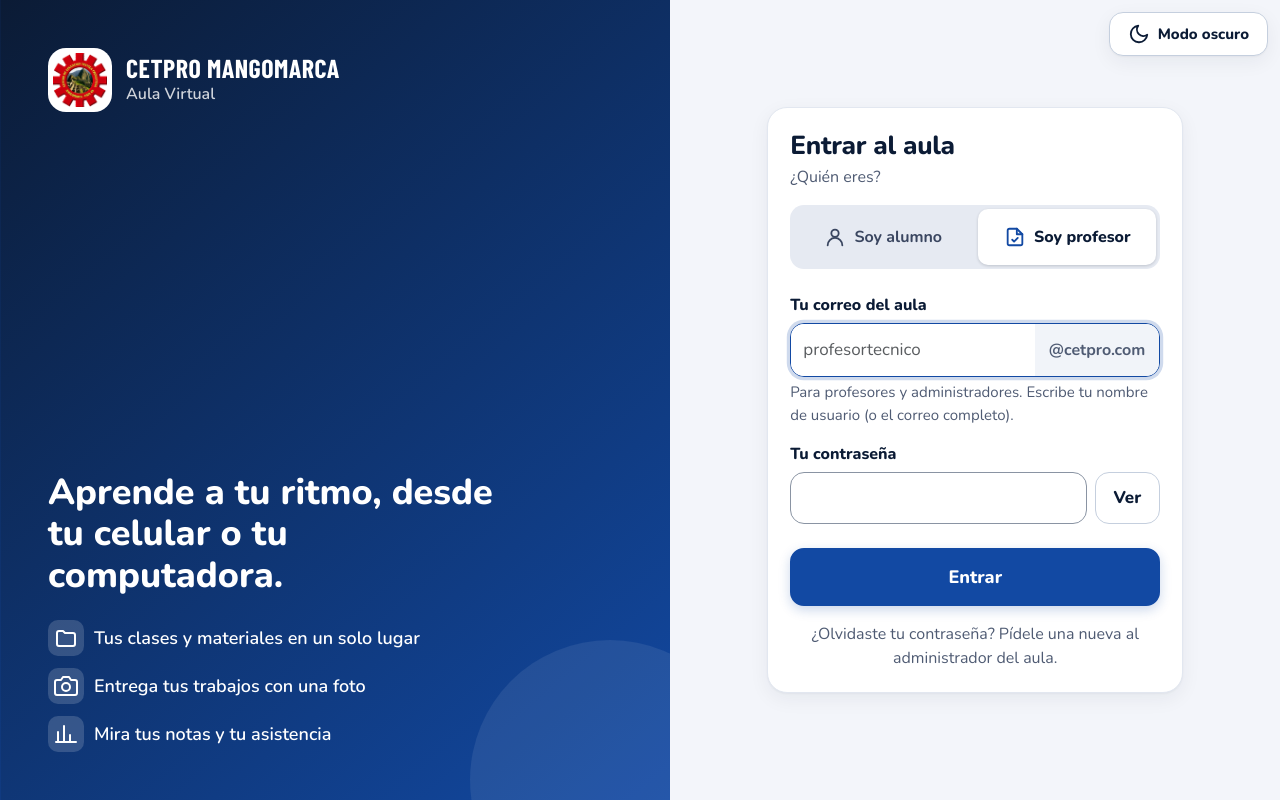
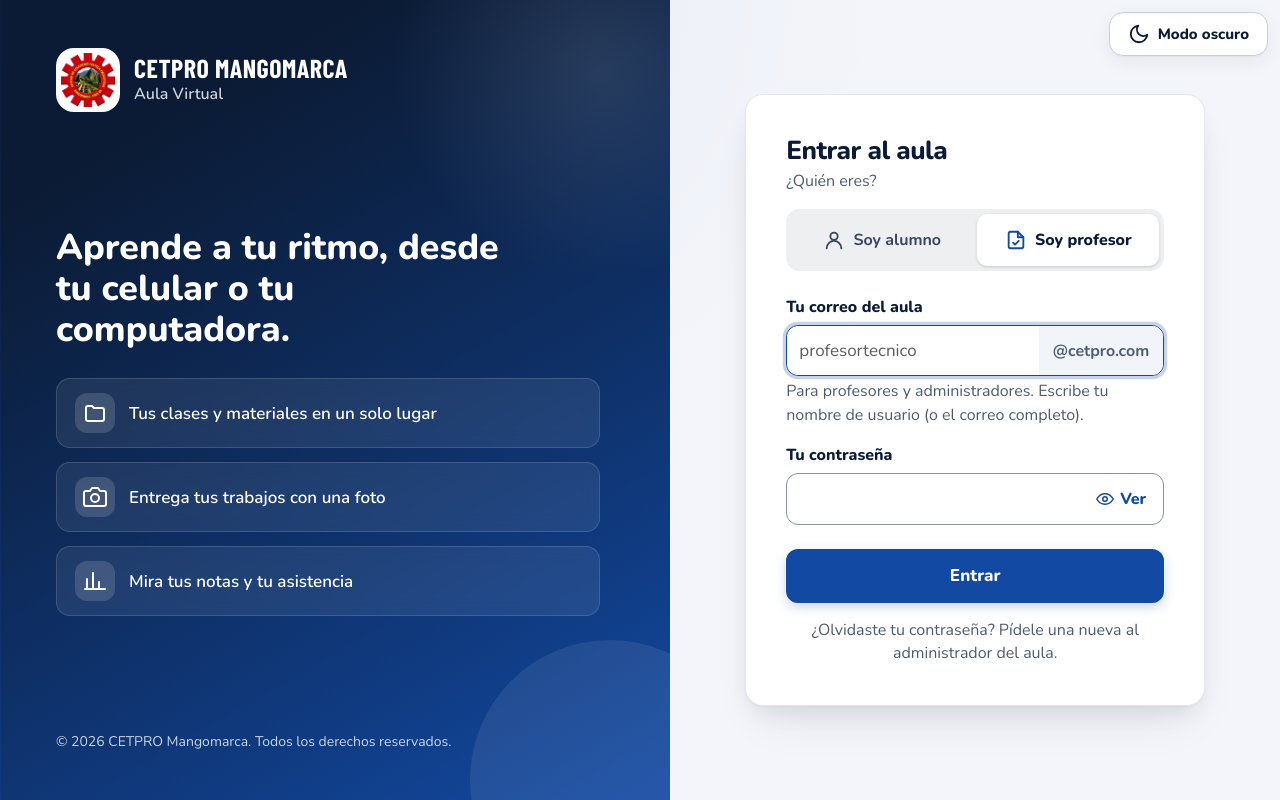
Before and after one commit to Mizunoms/AulaVirtualCetpro, a Django app: page /login?como=personal in a window 1280 px wide. Run offline with Django 5.2, Linux system fonts and the light colour scheme; data that the repository does not hold is empty; some web fonts are replaced.

Commit message:
feat: rediseño de la pantalla de entrada
Adaptado de la propuesta de diseño: tarjeta de 18 px con sombra suave, campos de 52 px,
selector «Soy alumno / Soy profesor» como pastilla, «Ver» con ícono dentro del campo de
contraseña, tarjetas de ventajas translúcidas y pie con derechos en la columna de la marca.
Los colores siguen saliendo de los ajustes del aula. Se conservan todos los textos conocidos.

- En celular el botón de modo claro/oscuro tiene su propia fila (ya no tapa el nombre del CETPRO).
- El número de ejemplo del DNI sube de 2.2:1 a 4.9:1 de contraste.
- Pruebas nuevas en tests/test_accesibilidad.py.

Co-Authored-By: Claude Sonnet 5.5 <noreply@anthropic.com>

```diff
--- a/static/css/app.css
+++ b/static/css/app.css
@@ -335,7 +335,7 @@ textarea.form-control { min-height: 96px; }
 .ayuda { font-size: .9375rem; color: var(--texto-2); margin-top: .25rem; }
 .paso { font-size: 1rem; font-weight: 800; color: var(--texto-2); margin-bottom: .5rem; }
 .campo-grande { font-size: 1.5rem !important; letter-spacing: .1em; font-weight: 800; text-align: center; }
-.campo-grande::placeholder { color: #A7B0C0; font-weight: 600; }
+.campo-grande::placeholder { color: #66718A; font-weight: 600; } /* 4.9:1 sobre blanco (antes 2.2:1) */
 
 /* Opciones tipo botón (radio) */
 .opciones { display: grid; grid-template-columns: repeat(auto-fit, minmax(110px, 1fr)); gap: 6px; background: #E6EAF2; padding: 4px; border-radius: 14px; }
@@ -1359,3 +1359,80 @@ body.sin-animacion *, body.sin-animacion *::before, body.sin-animacion *::after
 body.sin-animacion dialog::backdrop { animation: none !important; }
 body.sin-animacion .confeti { display: none !important; }
 @media print { *, *::before, *::after { animation: none !important; transition: none !important; } }
+
+/* ===== Pantalla de entrada (rediseño): más aire, tarjeta cómoda, marca con presencia =====
+   Los colores salen de los ajustes del aula (--navy, --azul…), así que si el administrador cambia los colores, esto los sigue. */
+.publica { background: radial-gradient(ellipse at 15% 0%, rgba(18, 73, 163, .07), transparent 45%), var(--fondo); }
+.publica-lado:not(.con-foto) {
+  background-image: linear-gradient(150deg, var(--navy) 0%, var(--navy) 18%, color-mix(in srgb, var(--navy) 55%, var(--azul)) 58%, var(--azul) 100%);
+}
+.publica-lado::before {
+  content: ''; position: absolute; top: -140px; right: -140px; width: 420px; height: 420px; border-radius: 50%;
+  background: radial-gradient(circle, rgba(255, 255, 255, .11), transparent 70%); pointer-events: none;
+}
+.publica-pie { display: none; margin: 0; font-size: .875rem; color: rgba(255, 255, 255, .78); }
+
+/* La tarjeta: esquinas más redondas, sombra suave en capas, letra de ayuda más cómoda de leer */
+.publica-caja > .tarjeta {
+  border-radius: 18px; border: 1px solid var(--borde);
+  box-shadow: 0 1px 2px rgba(15, 23, 42, .04), 0 12px 24px -8px rgba(15, 23, 42, .08), 0 24px 48px -16px rgba(15, 23, 42, .1);
+}
+.publica-caja h1 { letter-spacing: -.02em; }
+.publica-caja .ayuda, .publica-caja p.texto-2 { font-size: 1rem; line-height: 1.45; }
+.publica-caja .form-label { font-size: 1rem; }
+
+/* Campos más altos y cómodos para el dedo, con un aro de enfoque suave */
+.publica-caja .form-control { min-height: 52px; border-radius: 12px; border-width: 1.5px; font-size: 1.0625rem; }
+.publica-caja .form-control:focus, .publica-caja .campo-correo:focus-within {
+  border-color: var(--azul); box-shadow: 0 0 0 .2rem rgba(18, 73, 163, .22); box-shadow: 0 0 0 .2rem color-mix(in srgb, var(--azul) 24%, transparent);
+}
+.publica-caja .campo-correo { border-width: 1.5px; border-radius: 12px; }
+.publica-caja .campo-correo .form-control { min-height: 49px; box-shadow: none; }
+.publica-caja .btn-lg { min-height: 54px; border-radius: 12px; font-size: 1.0625rem; }
+
+/* Selector «Soy alumno / Soy profesor» como pastilla */
+.publica-caja .opciones { background: #EEF1F6; background: color-mix(in srgb, var(--texto) 7%, var(--superficie)); padding: 5px; gap: 4px; border-radius: 14px; }
+.opcion-entrar { transition: background-color .2s ease, color .2s ease, box-shadow .2s ease; min-height: 52px; font-size: 1rem; }
+
+/* La contraseña: «Ver» adentro del campo, con su ícono (sigue siendo una palabra: más claro que un ícono solo) */
+.campo-clave { position: relative; }
+.campo-clave .form-control { padding-right: 6.25rem; }
+.ver-clave {
+  position: absolute; right: 6px; top: 50%; transform: translateY(-50%); min-height: 44px; min-width: 44px; padding: 0 .75rem; border: 0; border-radius: 10px;
+  background: transparent; color: var(--azul); font-weight: 800; font-size: 1rem; display: inline-flex; align-items: center; gap: .375rem;
+}
+.ver-clave:hover { background: rgba(18, 73, 163, .08); }
+.ver-clave:active { transform: translateY(-50%) scale(.97); }
+.ver-clave[aria-pressed="true"] { background: rgba(18, 73, 163, .12); }
+:where(html[data-tema="oscuro"]) .ver-clave { color: var(--azul-texto); }
+:where(html[data-tema="oscuro"]) .ver-clave:hover, :where(html[data-tema="oscuro"]) .ver-clave[aria-pressed="true"] { background: rgba(255, 255, 255, .1); }
+
+/* Enlaces de abajo: claros y fáciles de tocar */
+.enlace-secundario { display: inline-flex; align-items: center; gap: .375rem; min-height: 44px; font-weight: 800; font-size: 1.0625rem; text-underline-offset: 3px; }
+
+@media (min-width: 992px) {
+  .publica-lado { padding: 3rem 3.5rem; }
+  .publica-centro { max-width: 34rem; }
+  .publica-lado .lema { font-size: clamp(2rem, 2.8vw, 2.75rem); line-height: 1.15; margin-bottom: 1.75rem; }
+  .publica-lado .puntos { gap: .875rem; font-size: 1.0625rem; margin-top: 0; }
+  .publica-lado .puntos li {
+    background: rgba(255, 255, 255, .08); border: 1px solid rgba(255, 255, 255, .14); border-radius: 14px; padding: .875rem 1.125rem; gap: .875rem;
+    -webkit-backdrop-filter: blur(8px); backdrop-filter: blur(8px);
+  }
+  .publica-lado .puntos .icono { width: 40px; height: 40px; padding: 8px; border-radius: 12px; flex-shrink: 0; background: rgba(255, 255, 255, .14); }
+  .publica-pie { display: block; }
+  .publica-caja { max-width: 540px; padding: 2.5rem; }
+  .publica-caja > .tarjeta { padding: 2.5rem; }
+}
+@media (max-width: 991.98px) {
+  .publica-caja > .tarjeta { padding: 1.5rem; }
+  /* Celular: el botón de modo claro/oscuro queda en su propia fila arriba, así el nombre del CETPRO se lee entero */
+  .publica-lado { padding-top: 4.25rem; }
+  .publica-marca { padding-right: 0; }
+}
+@media (max-width: 420px) {
+  .opcion-entrar { font-size: .9375rem; gap: .375rem; padding: .375rem .25rem; }
+}
+
+/* Alto contraste: las tarjetas translúcidas pasan a bordes fuertes */
+body.alto-contraste .publica-lado .puntos li { background: #000; border-color: #fff; -webkit-backdrop-filter: none; backdrop-filter: none; }
--- a/static/js/app.js
+++ b/static/js/app.js
@@ -314,7 +314,7 @@
       var campo = document.getElementById(btn.dataset.verClave);
       var ver = campo.type === 'password';
       campo.type = ver ? 'text' : 'password';
-      btn.textContent = ver ? 'Ocultar' : 'Ver';
+      (btn.querySelector('span') || btn).textContent = ver ? 'Ocultar' : 'Ver';
       btn.setAttribute('aria-pressed', ver ? 'true' : 'false');
     });
   });
--- a/templates/cuentas/login.html
+++ b/templates/cuentas/login.html
@@ -32,9 +32,9 @@
   {% endif %}
   <div class="mb-4">
     <label class="form-label" for="clave">Tu contraseña</label>
-    <div class="d-flex gap-2">
+    <div class="campo-clave">
       <input class="form-control" id="clave" name="clave" type="password" autocomplete="current-password" required>
-      <button type="button" class="btn btn-borde" data-ver-clave="clave" aria-pressed="false" aria-label="Ver u ocultar la contraseña">Ver</button>
+      <button type="button" class="ver-clave" data-ver-clave="clave" aria-pressed="false" aria-label="Ver u ocultar la contraseña">{% icono 'ojo' 18 %} <span>Ver</span></button>
     </div>
   </div>
   <button type="submit" class="btn btn-cetpro btn-lg w-100">Entrar</button>
@@ -44,6 +44,6 @@
   <p class="texto-2 mt-3 mb-0 text-center">¿Olvidaste tu contraseña? Pídele una nueva al administrador del aula.</p>
 {% else %}
   <p class="texto-2 mt-3 mb-1 text-center">¿Olvidaste tu contraseña? Pídele una nueva a tu profesor.</p>
-  <p class="mt-2 mb-0 text-center"><a class="fw-bold" href="{% url 'cuentas:registro' %}">¿Es tu primera vez? Crea tu contraseña aquí</a></p>
+  <p class="mt-2 mb-0 text-center"><a class="enlace-secundario" href="{% url 'cuentas:registro' %}">¿Es tu primera vez? Crea tu contraseña aquí {% icono 'derecha' 18 %}</a></p>
 {% endif %}
 {% endblock %}
--- a/templates/layouts/publico.html
+++ b/templates/layouts/publico.html
@@ -22,7 +22,7 @@
       <img src="{{ logo_url }}" alt="Logo {{ aj.centro_nombre }}">
       <div><b>{{ aj.centro_nombre }}</b><span>{{ aj.aula_nombre }}</span></div>
     </div>
-    <div>
+    <div class="publica-centro">
       <p class="lema">{{ aj.bienvenida }}</p>
       <ul class="puntos">
         <li>{% icono 'carpeta' %} Tus clases y materiales en un solo lugar</li>
@@ -30,6 +30,7 @@
         <li>{% icono 'notas' %} Mira tus notas y tu asistencia</li>
       </ul>
     </div>
+    <p class="publica-pie">© {% now "Y" %} {{ aj.centro_nombre }}. Todos los derechos reservados.</p>
   </div>
 
   <main class="publica-caja">
```
Also changed, not shown: tests/test_accesibilidad.py (+60 -0 lines).
